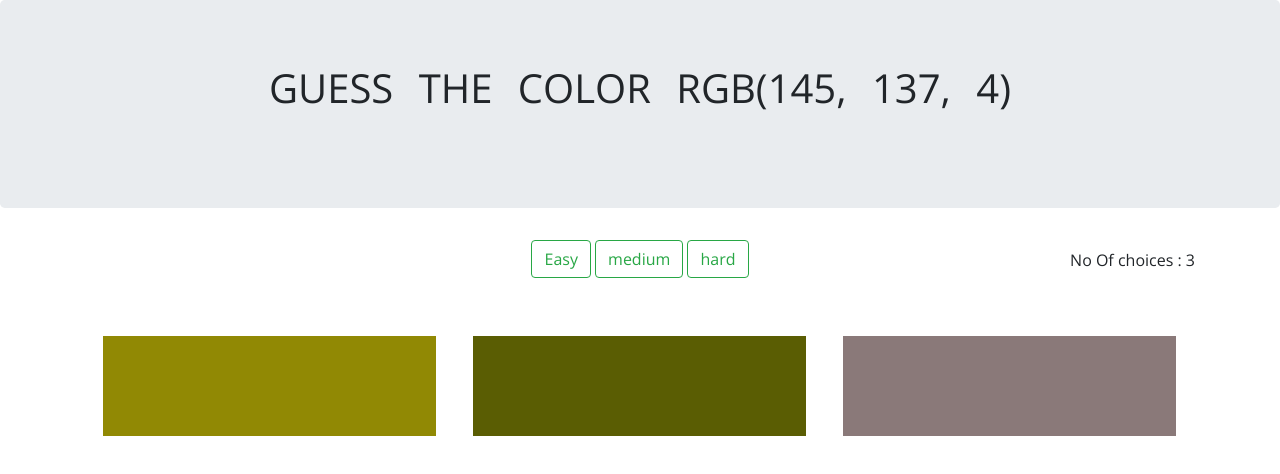
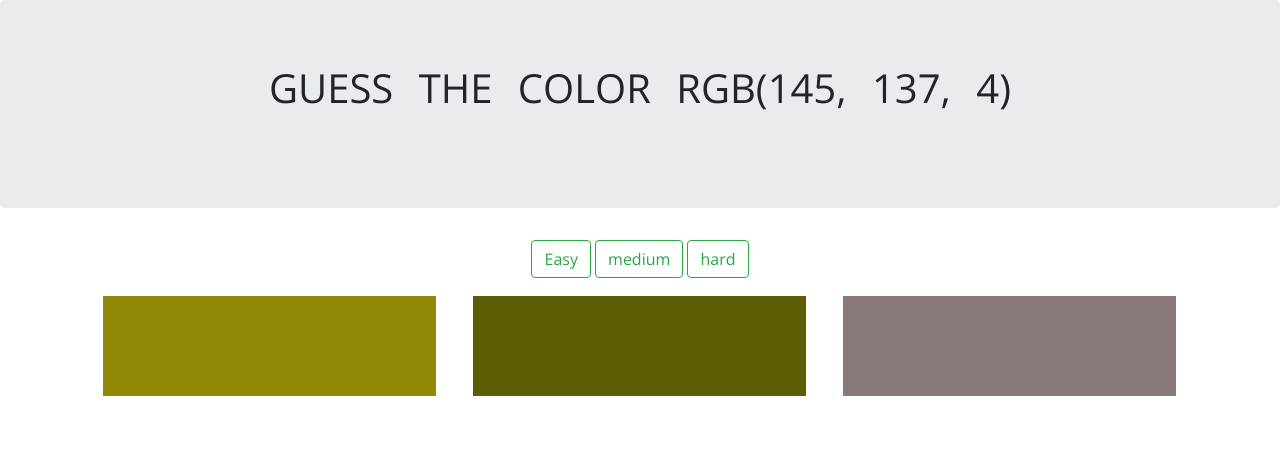
Before and after one commit to skarthikeyan96/colorgame, a plain HTML site: page index.html in a window 1280 px wide. Drawn offline with nearby package versions, Linux system fonts and the light colour scheme.

Commit message:
Update index.html

```diff
--- a/index.html
+++ b/index.html
@@ -35,7 +35,7 @@
           <button class="btn btn-outline-success mode" id="hard">
             hard
         </button>
-      <p class="text-right"> No Of choices : <span id="choices">3</span></p>
+      <!-- <p class="text-right"> No Of choices : <span id="choices">3</span></p> -->
     </div>
 
 
```
